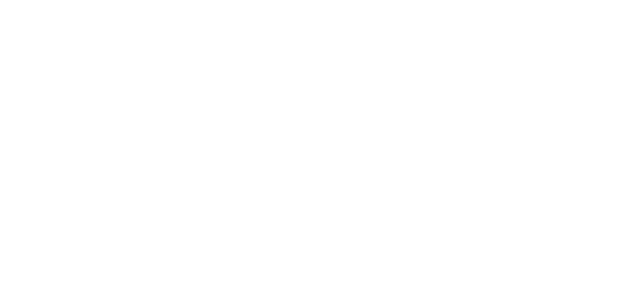
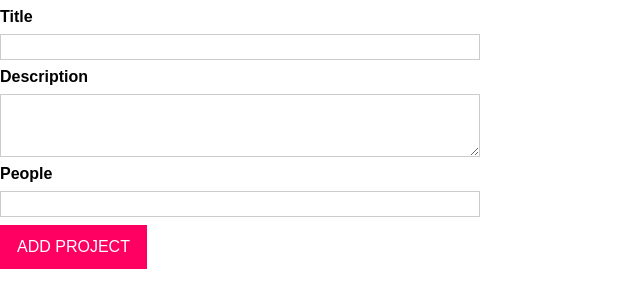
Before and after one commit to xindixu/project-manager, a website with bundled scripts: page index.html in a window 1280 px wide. Shown: the whole page, without its empty margins (0-640 px from the left). Built offline with nearby package versions, Linux system fonts and the light colour scheme.

Commit message:
feat: render form

```diff
--- a/index.html
+++ b/index.html
@@ -4,7 +4,7 @@
     <meta charset="UTF-8" />
     <meta name="viewport" content="width=device-width, initial-scale=1.0" />
     <meta http-equiv="X-UA-Compatible" content="ie=edge" />
-    <title>ProjectManager</title>
+    <title>Project Manager</title>
     <link rel="stylesheet" href="app.css" />
     <script src="dist/app.js" defer></script>
   </head>
--- a/src/app.ts
+++ b/src/app.ts
@@ -1 +1,28 @@
-// Code goes here!
+class ProjectInput {
+  // Goal: Render form template
+
+  templateEl: HTMLTemplateElement
+
+  containerEl: HTMLDivElement
+
+  element: HTMLFormElement
+
+  constructor() {
+    this.templateEl = document.getElementById(
+      "project-input",
+    )! as HTMLTemplateElement
+
+    this.containerEl = document.getElementById("app")! as HTMLDivElement
+
+    const importedNode = document.importNode(this.templateEl.content, true)
+    this.element = importedNode.firstElementChild as HTMLFormElement
+
+    this.attach()
+  }
+
+  private attach() {
+    this.containerEl.insertAdjacentElement("afterbegin", this.element)
+  }
+}
+
+const projectInput = new ProjectInput()
```
